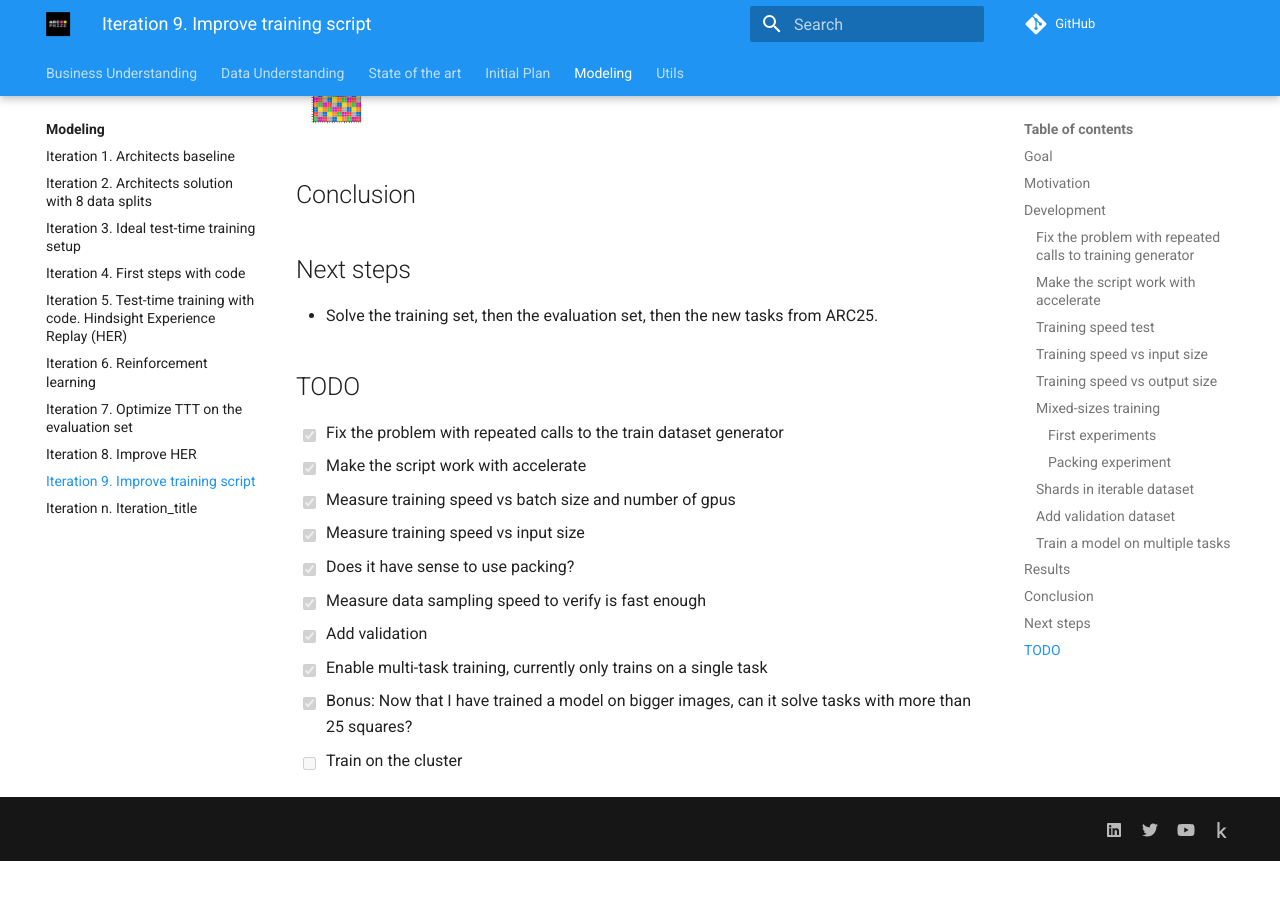
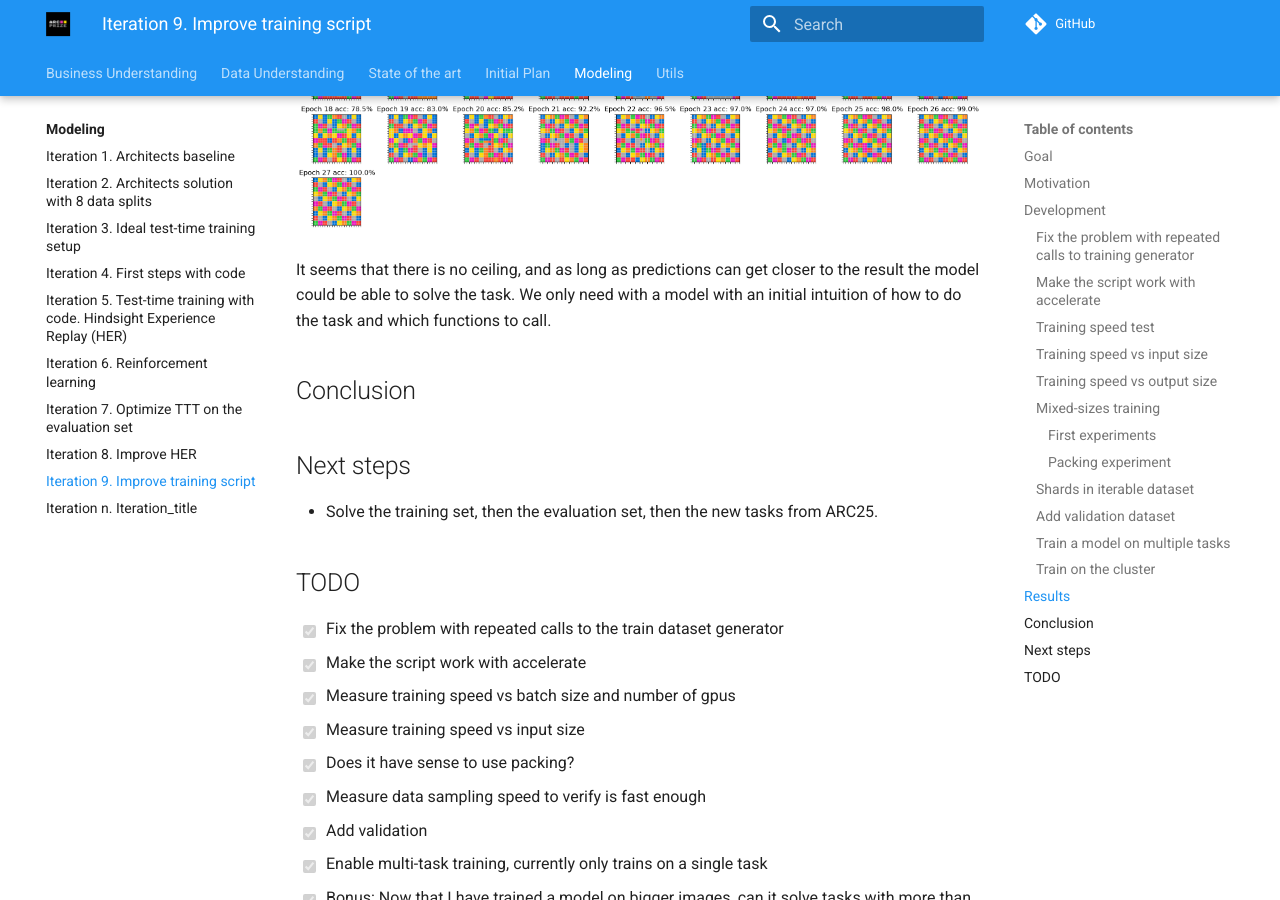
Before and after one commit to ironbar/arc25, an MkDocs documentation site: the page built from docs/modeling/Iteration_09_improve_training_script.md, in a window 1280 px wide and 900 px high, scrolled down 7000 px. Built offline with MkDocs 1.6.1 and Material for MkDocs 9.7.7, drawn with Linux system fonts in a browser that asks for light colours; comment, search, counter and statistics services are not loaded; before the commit the page ends 7861 px from its top, so only the background shows below that; some of the changed text lies outside the part shown.

Commit message:
add training cluster section and update results on model performance

````diff
--- a/docs/modeling/Iteration_09_improve_training_script.md
+++ b/docs/modeling/Iteration_09_improve_training_script.md
@@ -234,6 +234,10 @@
 --use-rslora
 ```
 
+### Train on the cluster
+
+I'm going to use the code from [ARC24](https://github.com/ironbar/arc24/tree/main/docker) as a start point.
+
 ## Results
 
 I have trained a new model on a few drawing task for 32k steps (512k samples) in around 9 hours. This model
@@ -257,6 +261,10 @@
 
 ![best prediction evolution](res/1747462564462_image.png)
 
+It seems that there is no ceiling, and as long as predictions can get closer to the
+result the model could be able to solve the task. We only need with a model with an
+initial intuition of how to do the task and which functions to call.
+
 ## Conclusion
 
 ## Next steps
````
